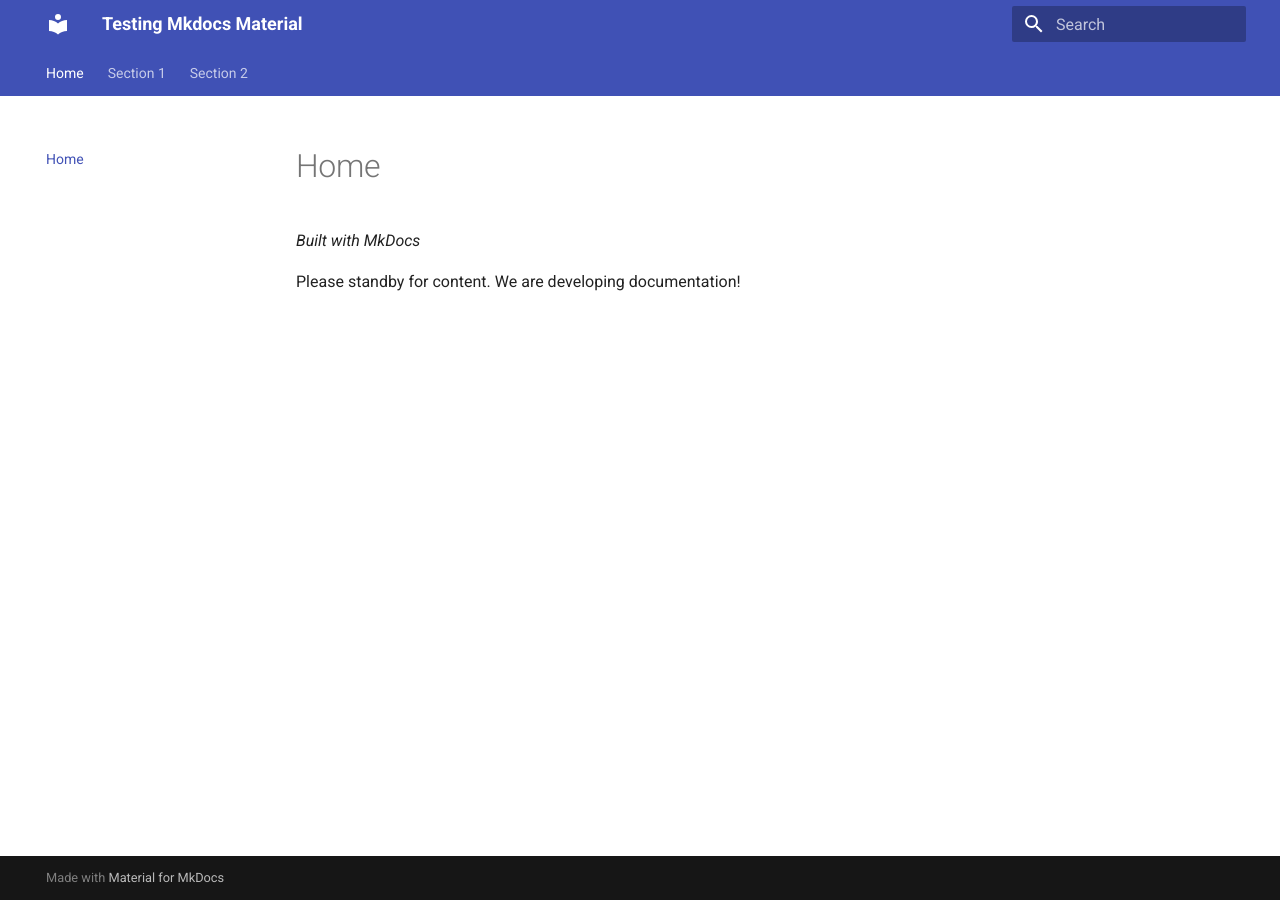
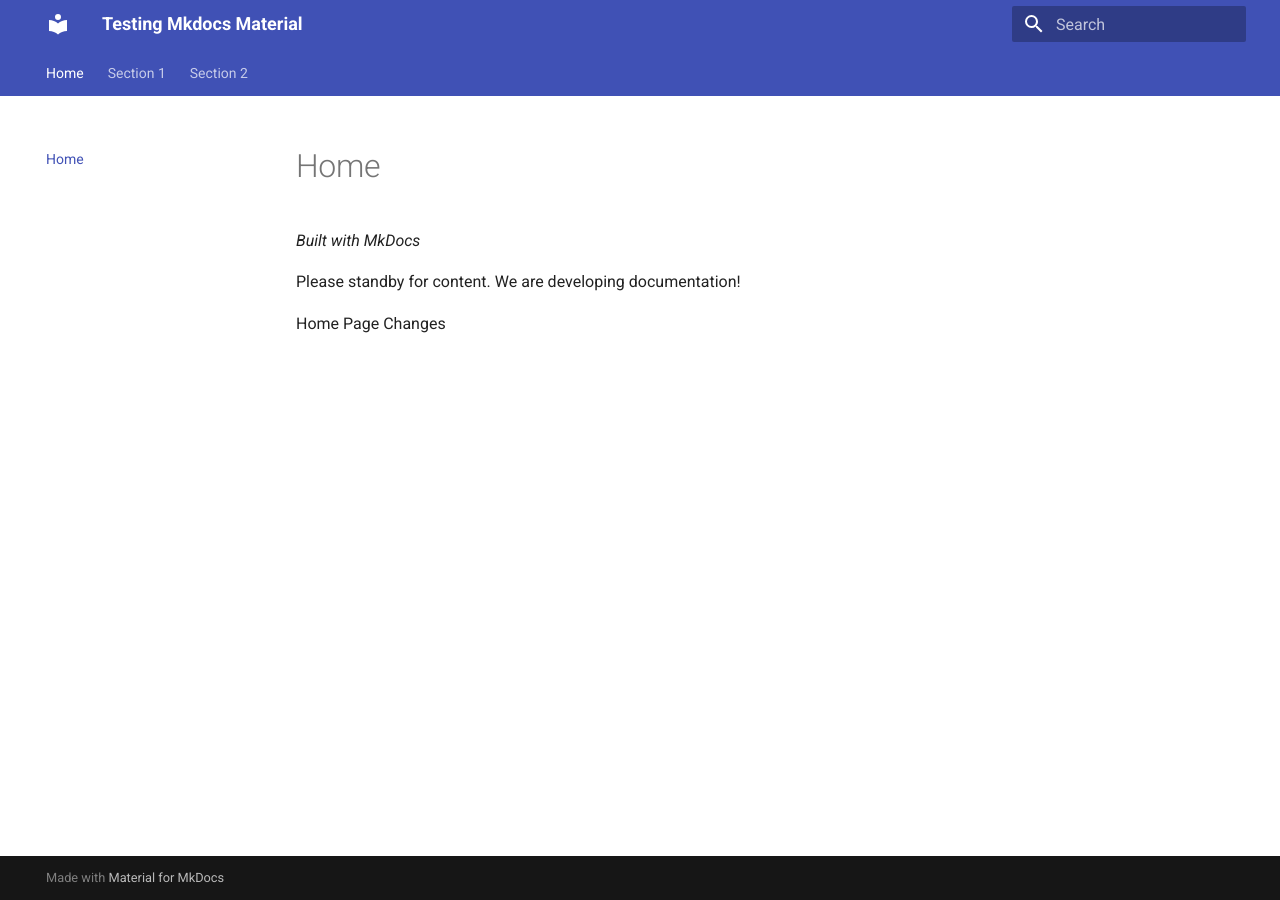
Before and after one commit to Valastiri/test-mk, an MkDocs documentation site: the page built from docs/index.md, in a window 1280 px wide. Built offline with MkDocs 1.6.1 and Material for MkDocs 9.7.7, drawn with Linux system fonts in a browser that asks for light colours; the version menu is left out.

Commit message:
changes testing
* home page changes

* include other changes

* intentional break

* fix config

* break

* fix

```diff
--- a/docs/index.md
+++ b/docs/index.md
@@ -1,3 +1,5 @@
 *Built with MkDocs*
 
 Please standby for content. We are developing documentation!
+
+Home Page Changes
--- a/mkdocs.yml
+++ b/mkdocs.yml
@@ -8,7 +8,7 @@ theme:
   favicon: /assets/BNN-favicon.png
   features:
     - navigation.tabs
-    - navigation.topa
+    - navigation.top
 
 extra:
   version:
```
Also changed, not shown: docs/section-2/sample-s2.md (+2 -0 lines).
